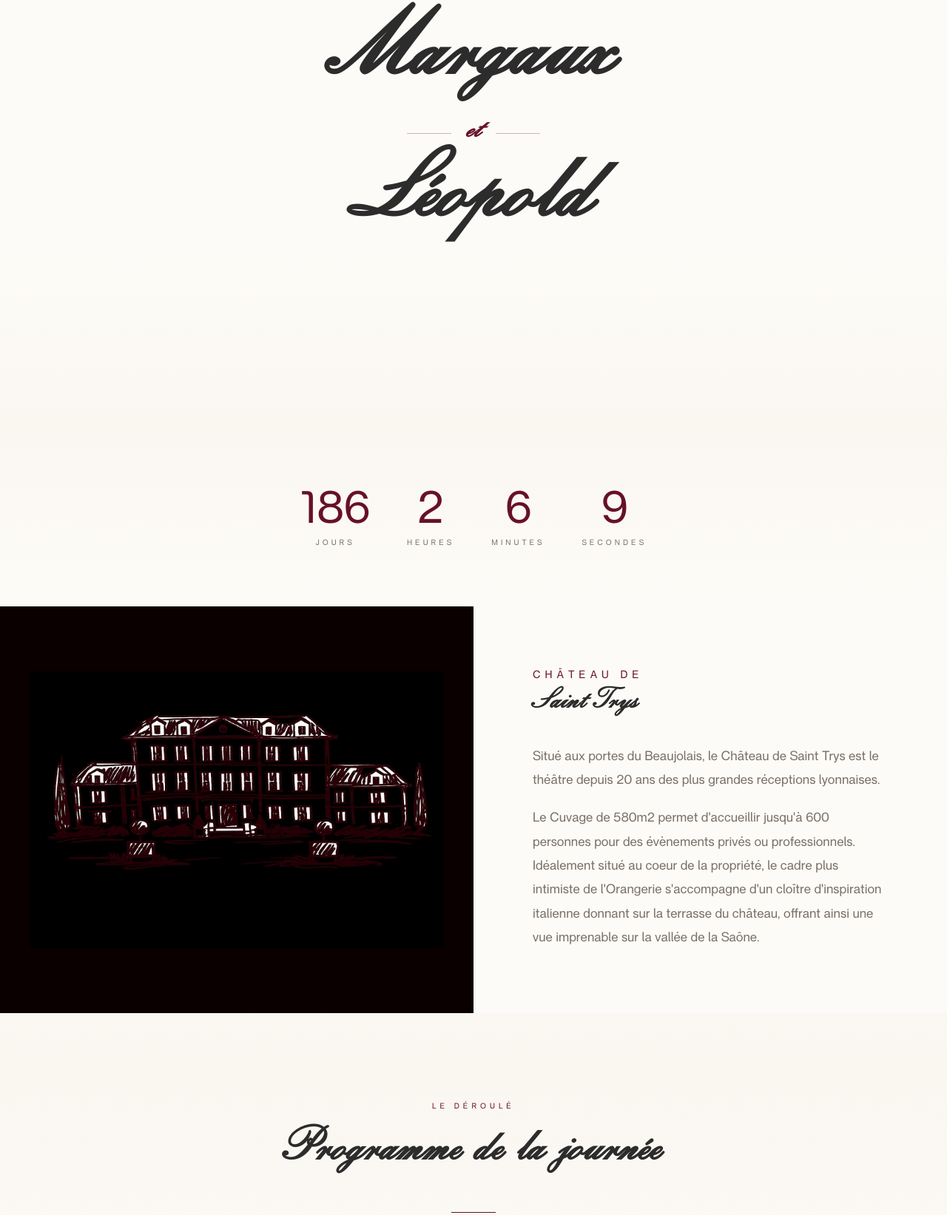
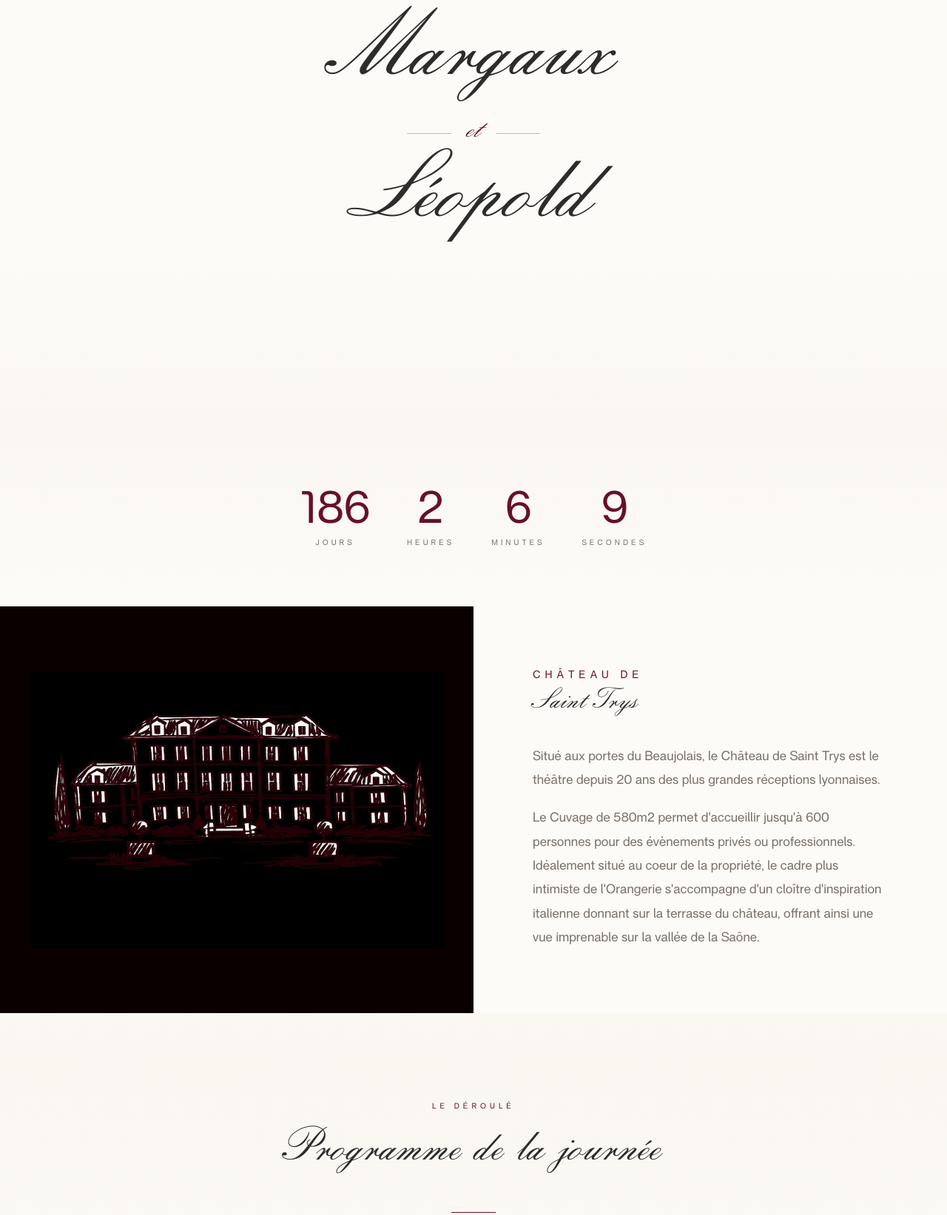
Before and after one commit to Symonlndc/mariage-site-m-l, a plain HTML site: page mariage-site 2/index.html in a window 1280 px wide. Shown: the part 220-1863 px from the top of the page at 74% size. Drawn offline with Linux system fonts and the light colour scheme.

Commit message:
Fix: force font-weight 400 on Florentine headings to prevent faux bold

```diff
--- a/mariage-site 2/index.html
+++ b/mariage-site 2/index.html
@@ -88,12 +88,13 @@ nav a:hover { color: var(--burgundy); }
 .hero-names {
   font-family: 'FlorentineScript', serif;
   font-size: clamp(50px, 10vw, 130px); line-height: 1;
+  font-weight: 400;
   color: var(--charcoal); display: block;
   opacity: 0; animation: fadeUp 1.2s ease 0.3s forwards;
 }
 .hero-et {
   font-family: 'FlorentineScript', serif; font-style: italic;
-  font-size: clamp(22px, 3.5vw, 40px); color: var(--burgundy);
+  font-size: clamp(22px, 3.5vw, 40px); font-weight: 400; color: var(--burgundy);
   display: flex; align-items: center; justify-content: center; gap: 20px;
   margin: 15px 0;
   opacity: 0; animation: fadeUp 1.2s ease 0.5s forwards;
@@ -116,7 +117,7 @@ nav a:hover { color: var(--burgundy); }
 }
 .section-title {
   font-family: 'FlorentineScript', serif;
-  font-size: clamp(36px, 5vw, 64px); color: var(--charcoal);
+  font-size: clamp(36px, 5vw, 64px); font-weight: 400; color: var(--charcoal);
   margin-bottom: 40px; line-height: 1.2;
 }
 .section-divider {
@@ -157,7 +158,7 @@ nav a:hover { color: var(--burgundy); }
 }
 .chateau-name {
   font-family: 'FlorentineScript', serif;
-  font-size: clamp(28px, 3vw, 42px); color: var(--charcoal);
+  font-size: clamp(28px, 3vw, 42px); font-weight: 400; color: var(--charcoal);
   margin-bottom: 30px; line-height: 1.3;
 }
 .chateau-desc {
```
